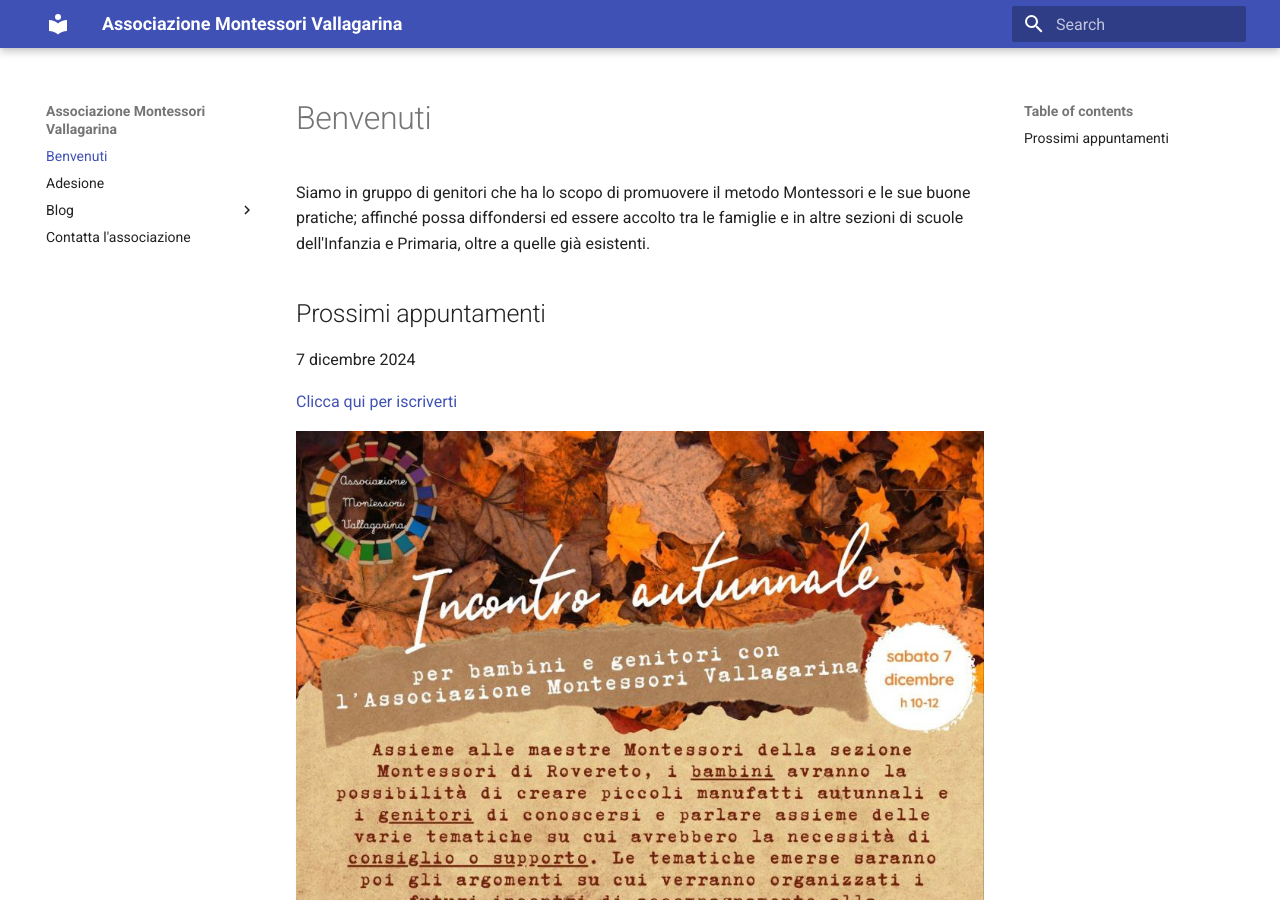
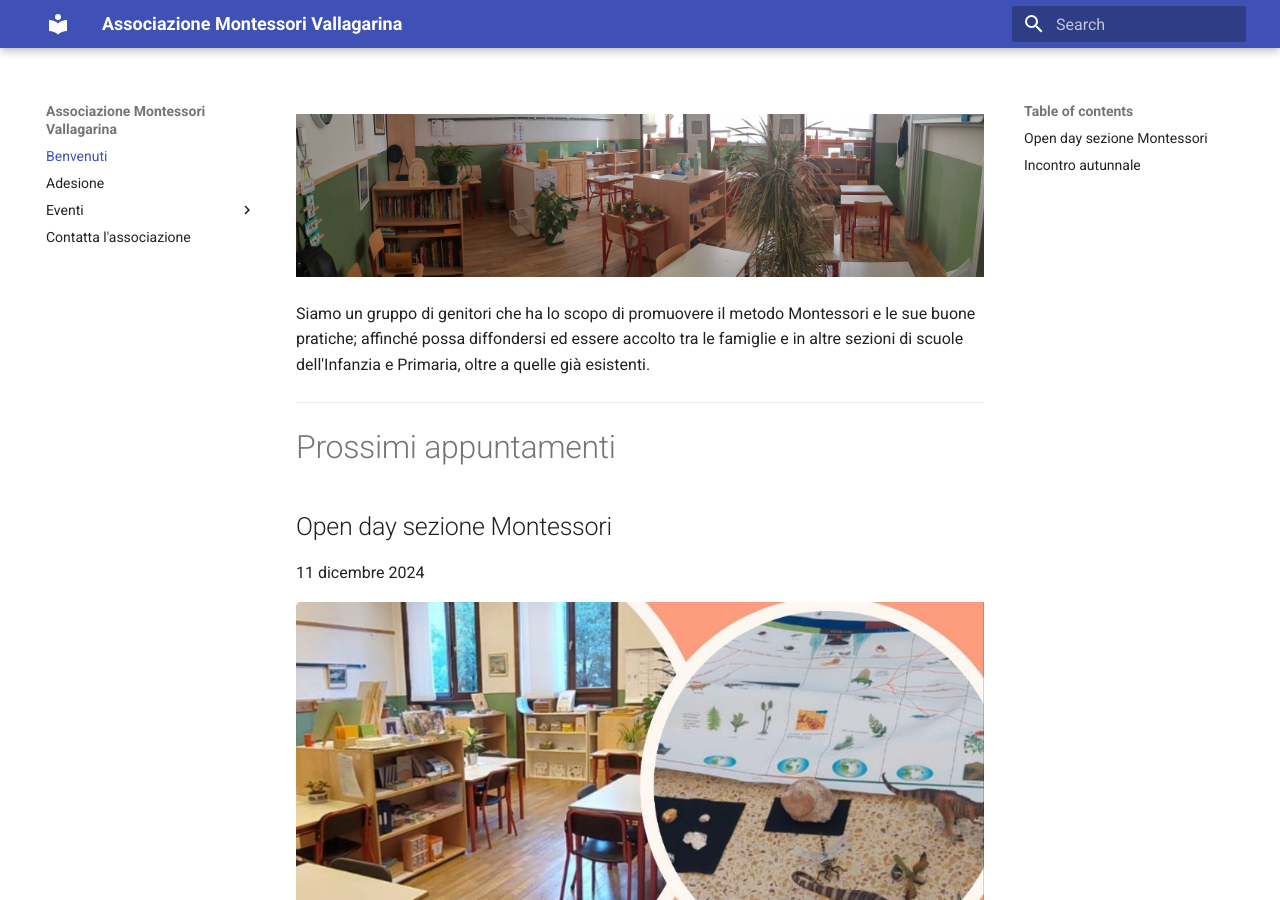
Before and after one commit to Associazione-Montessori-Vallagarina/montessorivallagarina.it, an MkDocs documentation site: the page built from docs/index.md, in a window 1280 px wide and 900 px high. Built offline with MkDocs 1.6.1 and Material for MkDocs 9.7.7, drawn with Linux system fonts in a browser that asks for light colours.

Commit message:
header image, rename blog, add events to the home

```diff
--- a/docs/index.md
+++ b/docs/index.md
@@ -1,7 +1,17 @@
+![](immagini/aula.jpg)
 
-Siamo in gruppo di genitori che ha lo scopo di promuovere il metodo Montessori e le sue buone pratiche; affinché possa diffondersi ed essere accolto tra le famiglie e in altre sezioni di scuole dell'Infanzia e Primaria, oltre a quelle già esistenti.
+Siamo un gruppo di genitori che ha lo scopo di promuovere il metodo Montessori e le sue buone pratiche; affinché possa diffondersi ed essere accolto tra le famiglie e in altre sezioni di scuole dell'Infanzia e Primaria, oltre a quelle già esistenti.
 
-## Prossimi appuntamenti
+---
+
+# Prossimi appuntamenti
+
+## Open day sezione Montessori
+11 dicembre 2024
+
+![Open day](blog/2024-12-11.jpg)
+
+## Incontro autunnale
 7 dicembre 2024
 
 [Clicca qui per iscriverti](https://forms.gle/VxTKT7AcPJg5NEAm9)
--- a/mkdocs.yml
+++ b/mkdocs.yml
@@ -3,7 +3,7 @@
 nav:
   - Benvenuti: index.md
   - Adesione: adesione.md
-  - Blog:
+  - Eventi:
     - Dicembre 2024: blog/2024-12.md
     - Luglio 2024: blog/2024-07.md
   - Contatta l'associazione: contatti.md
```
Also changed, not shown: docs/adesione.md (+1 -0 lines), docs/contatti.md (+1 -0 lines), docs/immagini/aula.jpg (added).
